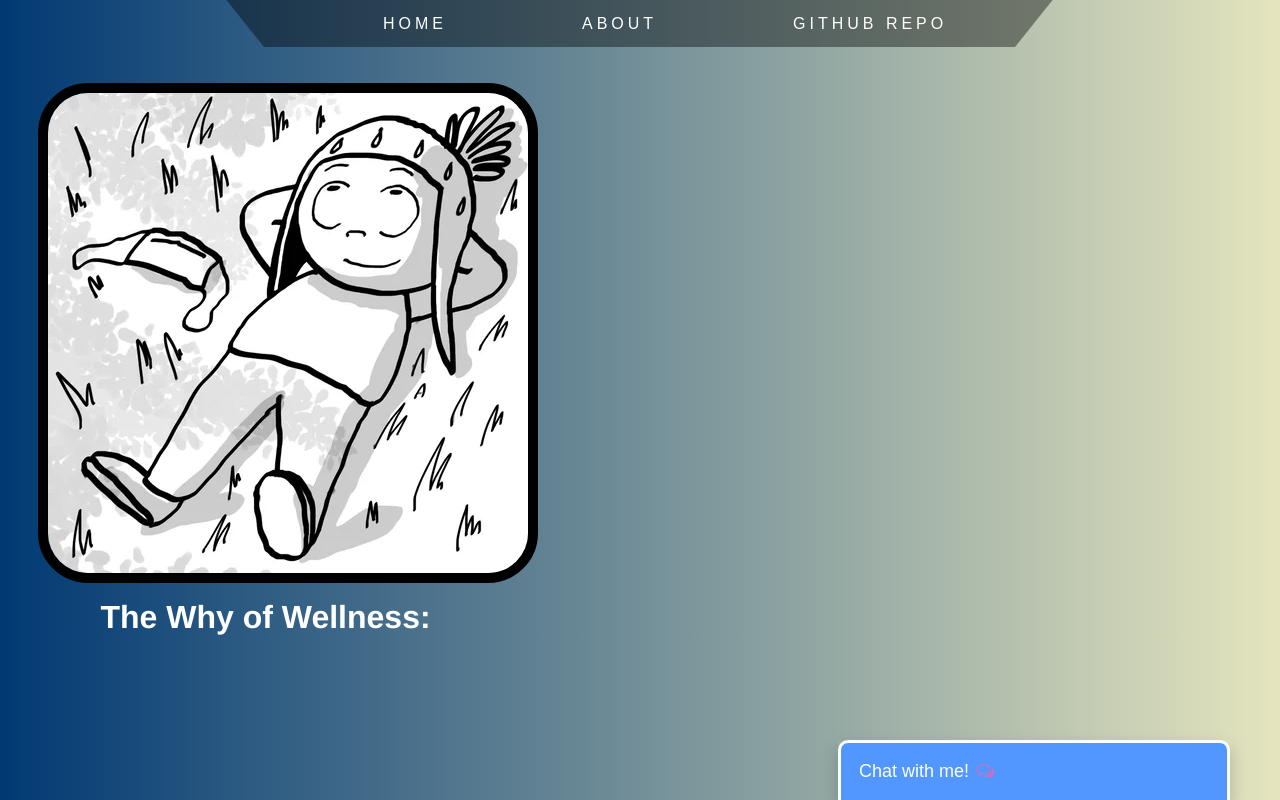
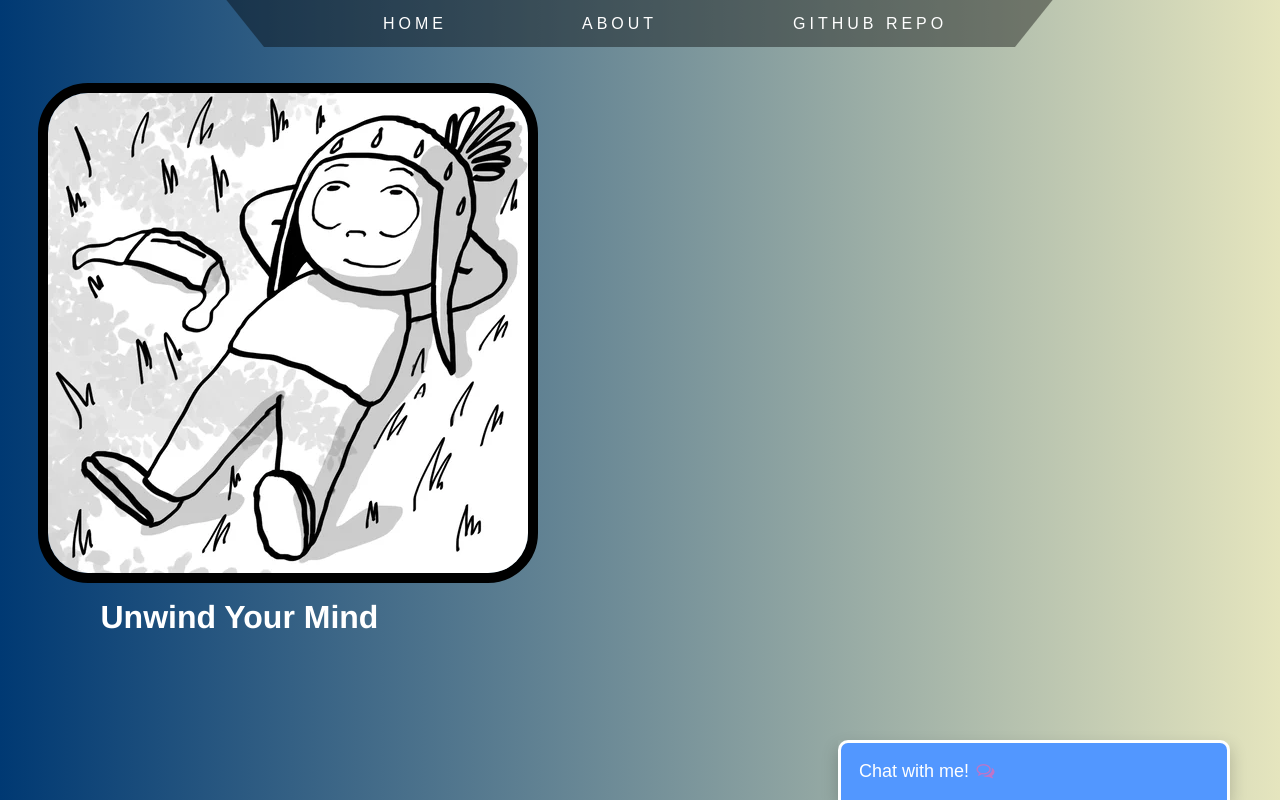
Before and after one commit to sandrabey/Health-chat-box, a plain HTML site: page index.html in a window 1280 px wide. Drawn offline with Linux system fonts and the light colour scheme.

Commit message:
Update index.html
Changed the text from "The Why of Wellness" to "Unwind Your Mind"

```diff
--- a/index.html
+++ b/index.html
@@ -39,7 +39,7 @@
         padding-top: 1%;
         padding-left: 5%;
         ">
-            The Why of Wellness:
+            Unwind Your Mind
         </p>
     </div>
 
```
